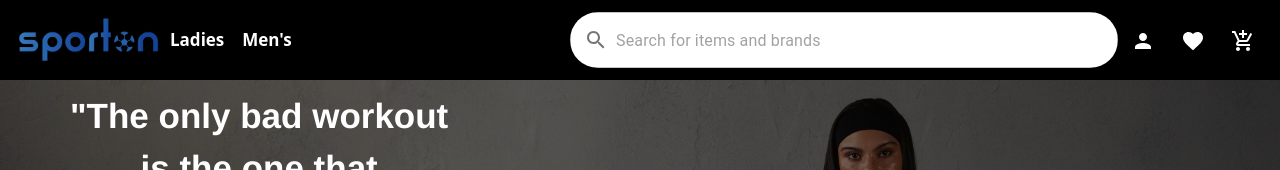
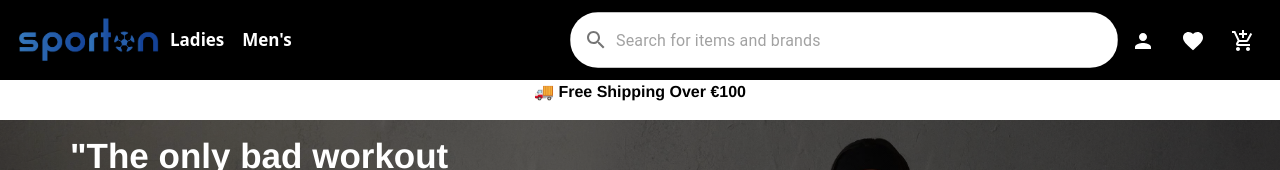
Before and after one commit to sannyralph/e-commerce, a React (Create React App) app: page / in a window 1280 px wide. Shown: the top 170 px of the page. Built offline with nearby package versions, Linux system fonts and the light colour scheme.

Commit message:
new component added

```diff
--- a/src/App.js
+++ b/src/App.js
@@ -4,6 +4,7 @@ import Footer from './components/Footer/footer'
 import ProductCard from "./components/Cards/cards"
 import Slider from "./components/Carousel/carousel"
 import 'bootstrap/dist/css/bootstrap.min.css'
+import FreeShiping from "./components/Navbar/freeShiping"
 
 
 function App() {
@@ -13,6 +14,7 @@ function App() {
     <div className="App">
        <di>
           <NavBarz/>
+          <FreeShiping />
           <Slider />
           <ProductCard />
           <Footer/>
--- /dev/null
+++ b/src/components/Navbar/freeShiping.jsx
@@ -0,0 +1,13 @@
+import React from "react";
+import "./navBar.css"
+
+
+const FreeShiping = () => {
+    return (
+        <div className="free-shipping">
+            <p  className="free-shippingText"> 🚚 Free Shipping Over €100</p>
+        </div>
+    );
+};
+
+export default FreeShiping
--- a/src/components/Navbar/navBar.css
+++ b/src/components/Navbar/navBar.css
@@ -38,3 +38,14 @@
     border-radius: 40px;
     height: 15%;
 }
+
+.free-shipping {
+    background-color: #ffffff;
+}
+
+.free-shippingText {
+    justify-content: center;
+    color: black;
+    font-family: Helvetica,Arial,sans-serif;
+    font-weight: 800;
+}
```
